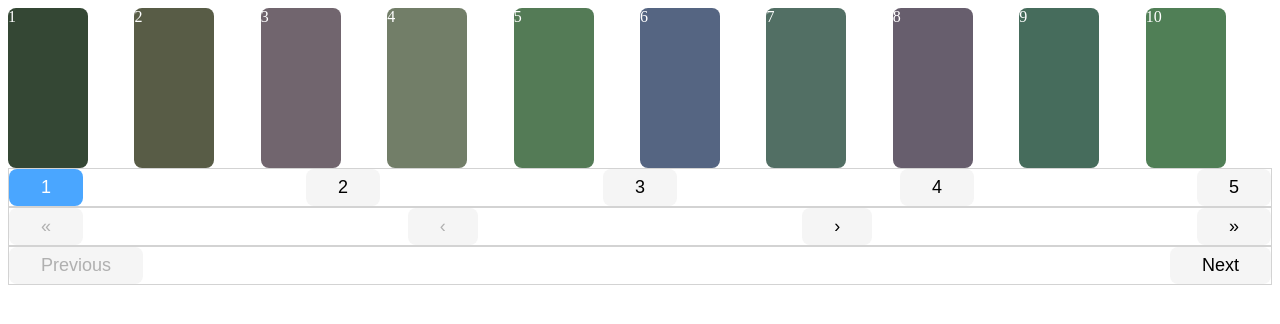
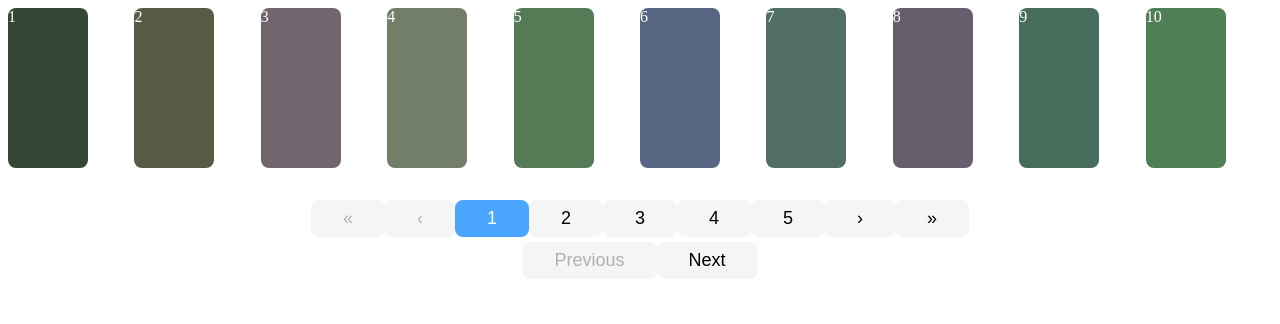
Before and after one commit to luizfiorentino/reusable-components-hub, a Next.js app: page /pagination in a window 1280 px wide. Shown: the top 324 px of the page. Built offline with nearby package versions, Linux system fonts and the light colour scheme.

Commit message:
styled pagination bar

```diff
--- a/components/pagination/index.js
+++ b/components/pagination/index.js
@@ -77,18 +77,9 @@ export default function Pagination({
           </div>
         ))}
       </div>
+
       <div className={styles.paginationContainer}>
-        {paginationButtons.length &&
-          paginationButtons.slice(startSet2, endSet2).map((button, index) => (
-            <Button
-              onClick={() => displayInset(button)}
-              selected={button === paginationIndex - 1 ? true : false}
-            >
-              {button + 1}
-            </Button>
-          ))}
-      </div>
-      <div className={styles.paginationContainer}>
+        <div className={styles.paginationContainerTop}>
           <Button
             onClick={() => goToFirstList()}
             disabled={paginationIndex === 1 ? true : false}
@@ -101,6 +92,17 @@ export default function Pagination({
           >
             &lsaquo;
           </Button>
+
+          {paginationButtons.length &&
+            paginationButtons.slice(startSet2, endSet2).map((button, index) => (
+              <Button
+                onClick={() => displayInset(button)}
+                selected={button === paginationIndex - 1 ? true : false}
+              >
+                {button + 1}
+              </Button>
+            ))}
+
           <Button
             onClick={() => nextSubList()}
             disabled={
@@ -116,7 +118,7 @@ export default function Pagination({
             &raquo;
           </Button>
         </div>
-      <div className={styles.paginationContainer}>
+        <div className={styles.paginationContainerBottom}>
           <Button
             onClick={() => previousList()}
             disabled={paginationIndex === 1 ? true : false}
@@ -125,11 +127,14 @@ export default function Pagination({
           </Button>
           <Button
             onClick={() => nextList()}
-          disabled={paginationIndex === paginationButtons.length ? true : false}
+            disabled={
+              paginationIndex === paginationButtons.length ? true : false
+            }
           >
             Next
           </Button>
         </div>
       </div>
+    </div>
   );
 }
--- a/components/pagination/index.module.css
+++ b/components/pagination/index.module.css
@@ -1,11 +1,23 @@
 .paginationContainer {
+  /* display: flex;
+  justify-content: space-between;
+  border: 1px solid lightgrey; */
+}
+
+.paginationContainerTop {
   display: flex;
-  justify-content: space-between;
-  border: 1px solid lightgrey;
+  justify-content: center;
+  margin-bottom: 5px;
+}
+
+.paginationContainerBottom {
+  display: flex;
+  justify-content: center;
 }
 
 .listOfCardsContainer {
   display: flex;
+  margin-bottom: 2rem;
 }
 
 .cardContainer {
```
Lines whose indentation alone changed are shown as unchanged.
